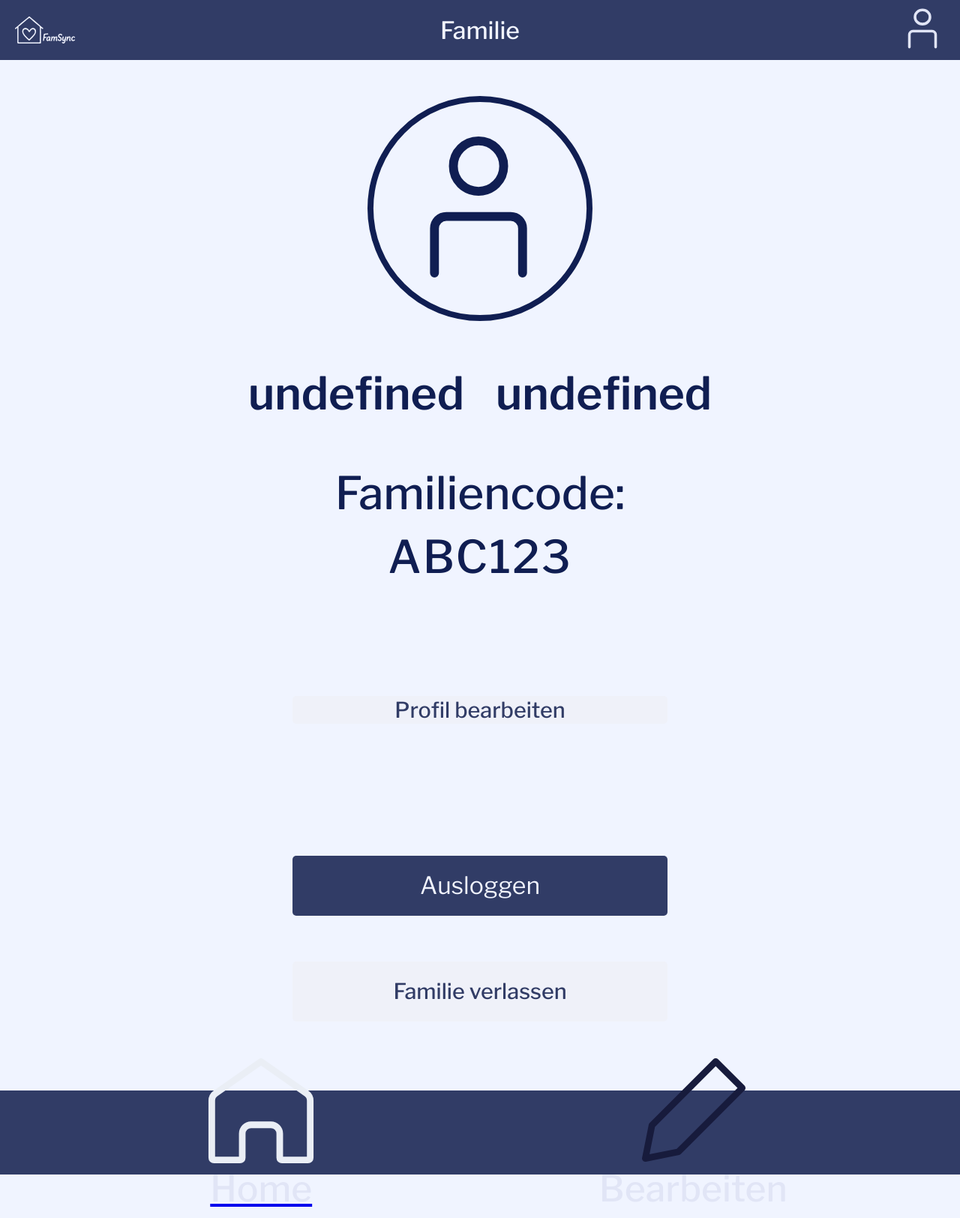
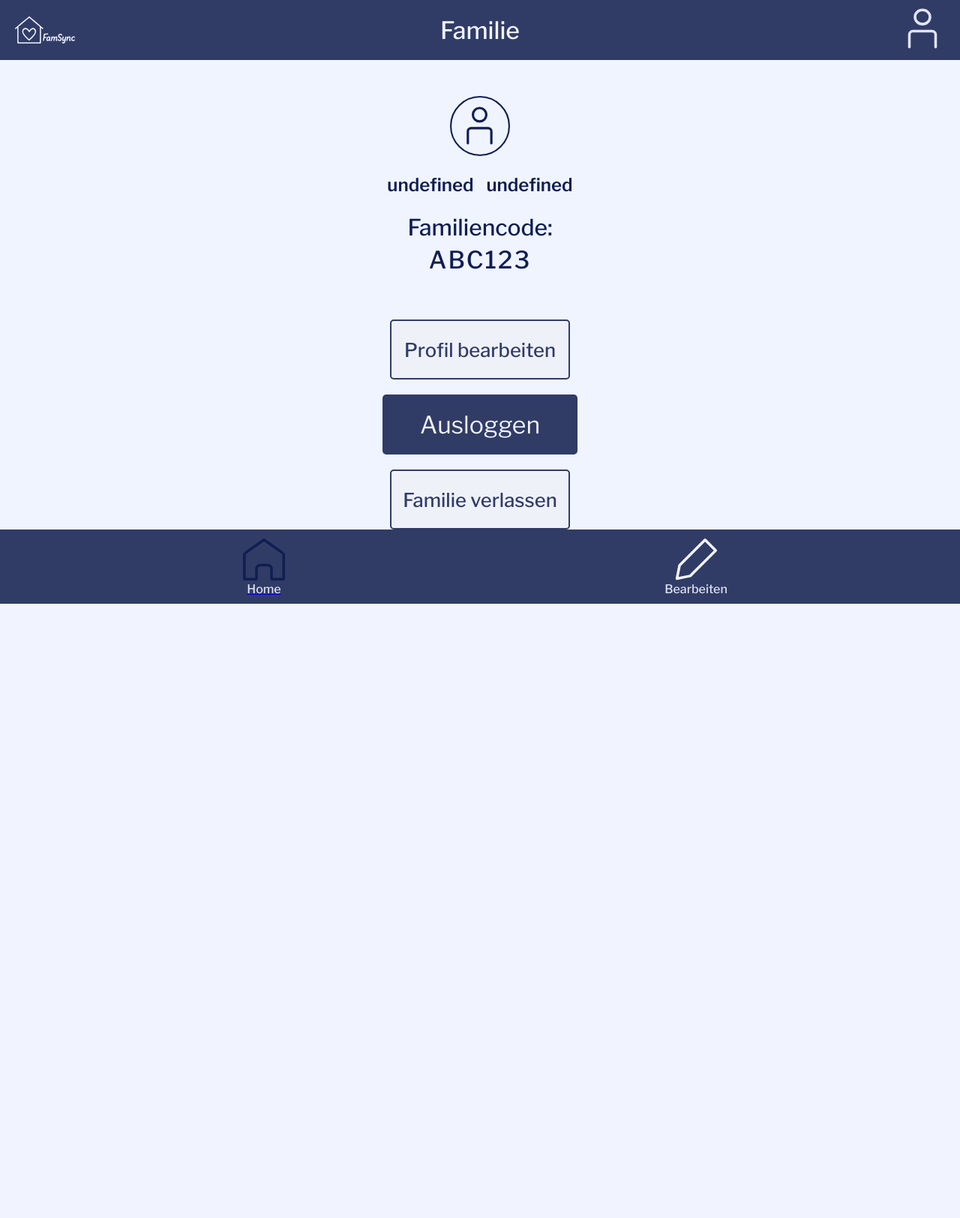
Before and after one commit to selmasahin1/im4, a PHP site: page /profile.html in a window 1280 px wide. Shown: the whole page at 75% size. After the commit the page ends 805 px from the top, so only its background shows below. Run offline with PHP 8.4, Linux system fonts and the light colour scheme.

Commit message:
add more viewports

```diff
--- a/css/buttonstyles.css
+++ b/css/buttonstyles.css
@@ -2,14 +2,10 @@
     display: flex;
     justify-content: center;
     align-items: center;
-
     width: 260px;
     height: 80px;
-
     border-radius: 5px;
     background: #313C66;
-    font-size: 2rem;
-    font-size: 2rem;
     font-size: 2rem;
     color: #F1F4FF;
     font-family: "Libre Franklin", sans-serif;
@@ -23,24 +19,18 @@
     display: flex;
     justify-content: center;
     align-items: center;
-
     width: 240px;
     height: 80px;
-
     border-radius: 5px;
     background: #E1E5F6;
-    font-size: 48px;
     background: #EFF1F9;
-    font-size: 1.8rem;
-    font-size: 1.8rem;
+    font-size: 1.6rem;
     font-weight: 500;
     color: #313C66;
     font-family: "Libre Franklin", sans-serif;
     fill: #EFF1F9;
-    stroke-width: 4px;
-    stroke: var(--Blau, #313C66);
     text-decoration: none;
-    border: none;
+    border: 2px solid #313C66;
     box-sizing: border-box;
     cursor: pointer;
 }
--- a/css/profile.css
+++ b/css/profile.css
@@ -1,4 +1,5 @@
-html, body {
+html,
+body {
     height: 100%;
     margin: 0;
 }
@@ -19,38 +20,29 @@
     align-items: center;
     background-color: #313C66;
     color: #fff;
-    font-size: 2rem;
     margin-top: auto;
+    text-decoration: none;
 }
 
-main {
-    display: flex;
-    flex-direction: column;
-    justify-content: center;
-    align-items: center;
-    gap: 4em;
-    margin: 100px 0;
-}
-
-.home, .edit {
+.home,
+.edit {
     display: flex;
     justify-content: center;
     align-items: center;
     flex-direction: column;
 }
 
-.home img, .edit img {
-    width: 150px;
-    height: 150px;
-    filter: brightness(0) saturate(100%) invert(92%) sepia(6%) saturate(200%) hue-rotate(180deg) brightness(100%) contrast(100%);
+.home img,
+.edit img {
+    width: 60px;
+    height: 60px;
 }
 
-.edit img {
-      width: 150px;
-    height: 150px;
-    filter: brightness(0) saturate(100%) invert(12%) sepia(14%) saturate(2800%) hue-rotate(198deg) brightness(90%) contrast(100%);
+.edit {
+    padding: 10px 13vw;
+    width: 40vw;
+    margin-right: 5vw;
 }
-
 
 .home {
     padding: 10px 13vw;
@@ -59,7 +51,6 @@
 }
 
 .edit {
-
     border-radius: 60px;
     padding: 10px 13vw;
     width: 40vw;
@@ -69,7 +60,7 @@
 
 p {
     color: #E1E5F6;
-    font-size: 3rem;
+    font-size: 1rem;
     font-weight: 500;
     margin: 0;
 }
@@ -83,14 +74,14 @@
     flex-direction: column;
     align-items: center;
     text-align: center;
-    height: 100%; /* oder eine feste Höhe, falls nötig */
+    height: 100%;
 }
 
 #userFullName {
     display: flex;
     justify-content: center;
     gap: 0.7em;
-    font-size: 60px;
+    font-size: 24px;
     font-weight: 600;
     color: #101E52;
     margin-bottom: 1em;
@@ -100,7 +91,7 @@
 
 #familyCode {
     color: #101E52;
-    font-size: 60px;
+    font-size: 30px;
     margin-bottom: 2em;
     text-align: center;
 }
@@ -108,45 +99,18 @@
 #familyCodeValue {
     display: block;
     color: #101E52;
-    font-size: 60px;
+    font-size: 32px;
     font-weight: 500;
     margin-top: 0.2em;
     letter-spacing: 2px;
     text-align: center;
 }
 
-
-
 .logo {
-    display: block;
-    margin-left: auto;
-    margin-right: auto;
     margin-top: 3em;
     margin-bottom: 0em;
-    width: 300px;
-    height: 300px;
-}
-
-#editProfileBtn {
-    margin-top: 1em;
-    margin-bottom: 5em; /* Erhöht den Abstand nach unten */
-    align-self: flex-start; /* Optional: linksbündig, entferne für zentriert */
-}
-
-button.primary-button {
-      display: block;
-    margin: 1em auto;
-    width: 80%;
-    max-width: 500px;
-    text-align: center;
-}
-
-button.secondary-button {
-    display: block;
-    margin: 1em auto;
-    width: 80%;
-    max-width: 500px;
-    text-align: center;
+    width: 80px;
+    height: 80px;
 }
 
 .profile-actions {
@@ -157,3 +121,11 @@
     flex-direction: column;
     align-items: center;
 }
+
+.button-container{
+    display: flex;
+    align-items: center;
+    justify-content: center;
+    flex-direction: column;
+    gap: 20px;
+}
--- a/profile.html
+++ b/profile.html
@@ -1,7 +1,9 @@
 <!DOCTYPE html>
 <html lang="en">
+
 <head>
   <meta charset="UTF-8" />
+  <meta name="viewport" content="width=device-width, initial-scale=1.0" />
   <title>Protected Page</title>
   <link rel="stylesheet" href="css/profile.css" />
   <link rel="stylesheet" href="css/buttonstyles.css" />
@@ -14,11 +16,8 @@
 
 <body>
   <profil-header></profil-header>
+  <section id="userProfile">
     <img src="resources/assets/person.svg" alt="Logo" class="logo" />
-
-
-    <!-- This is where we'll dynamically show the protected content -->
-    <section id="userProfile">
 
     <p id="userFullName">
       <span id="firstName">Test</span>
@@ -28,20 +27,12 @@
       Familiencode:<br>
       <span id="familyCodeValue">ABC123</span>
     </p>
-    </section>
-
+    <div class="button-container">
       <button class="secondary-button" id="editProfileBtn">Profil bearbeiten</button>
-
-    <div class="profile-actions">
       <button class="primary-button" id="logoutBtn">Ausloggen</button>
       <button class="secondary-button" id="leaveFamilyBtn">Familie verlassen</button>
     </div>
-
-
-
-    <script type="module" src="js/profile.js" defer></script>
-    <script src="js/logout.js"></script>
-
+  </section>
   <footer>
     <a href="home.html" class="home">
       <img src="resources/assets/home.svg" alt="Home Icon" class="homeImg" />
@@ -52,5 +43,8 @@
       <p>Bearbeiten</p>
     </a>
   </footer>
+  <script type="module" src="js/profile.js" defer></script>
+  <script src="js/logout.js"></script>
 </body>
+
 </html>
```
Also changed, not shown: css/home.css (+8 -6 lines), css/style.css (deleted, +0 -57 lines), js/home.js (+5 -10 lines). Lines whose indentation alone changed are shown as unchanged.
